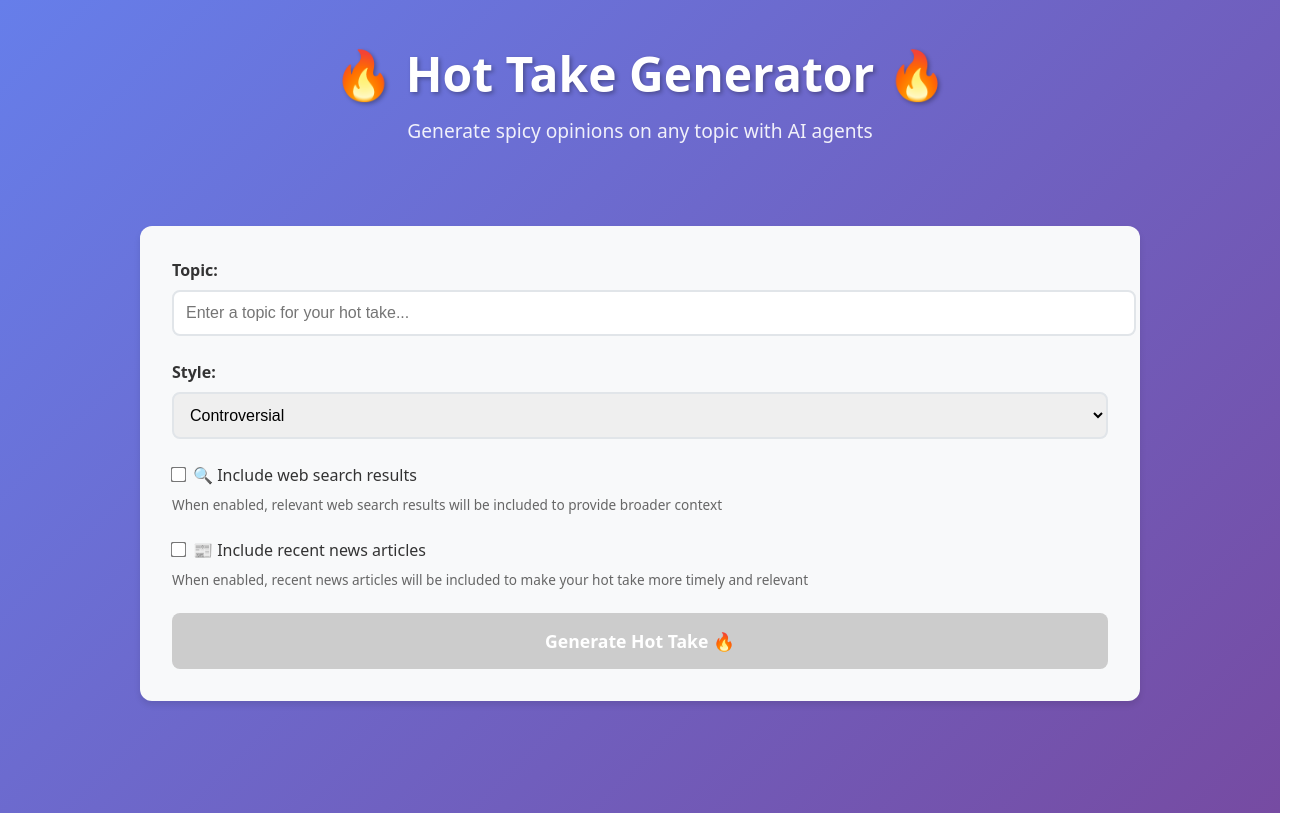
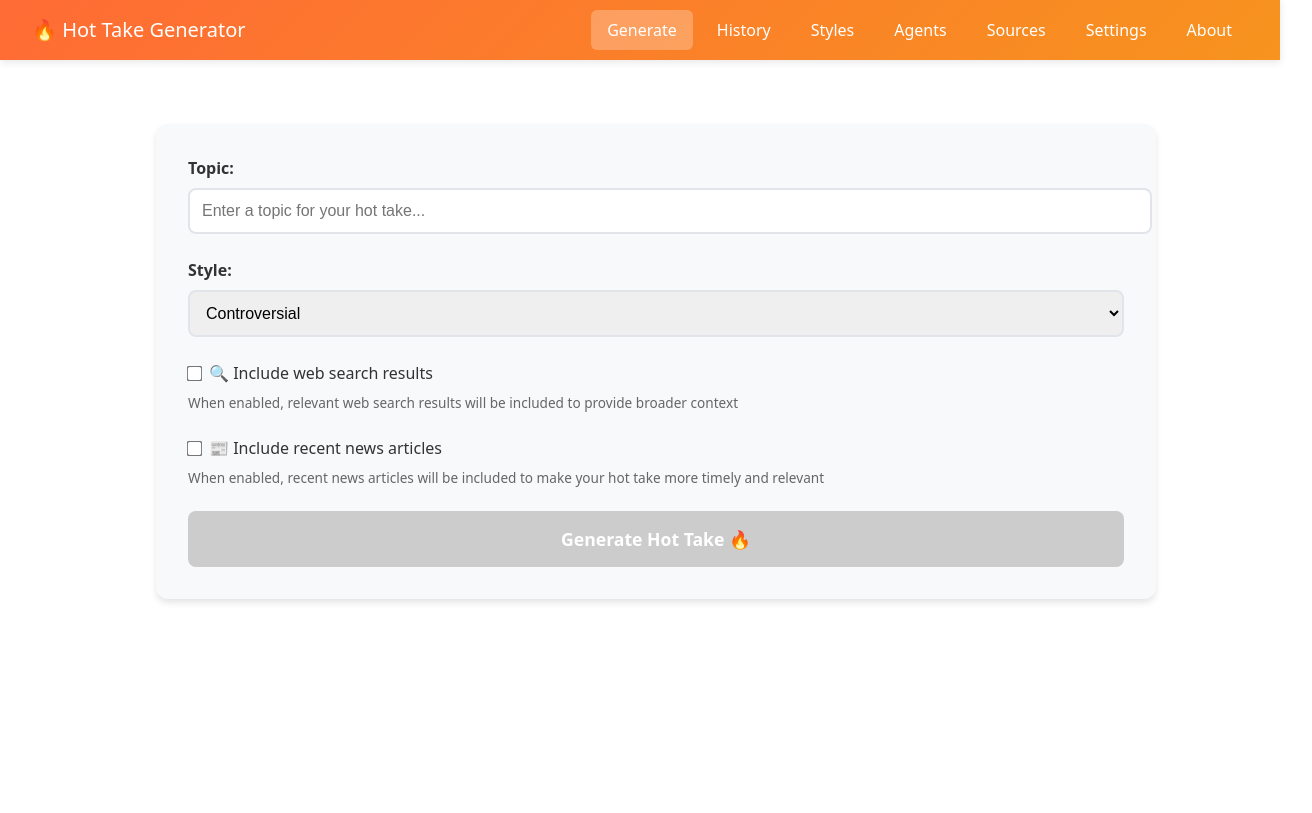
Before and after one commit to Uokoroafor/hot-take-generator, a React app in the folder frontend/: page /generate in a window 1280 px wide. Shown: the whole page, 1312 px wide, since content can reach past the window. Built offline with nearby package versions, Linux system fonts and the light colour scheme; the HTML template or start-up script is replaced by a standard one.

Commit message:
Refactor App component to use react-router for navigation and update tests for layout and links

```diff
--- a/frontend/src/App.tsx
+++ b/frontend/src/App.tsx
@@ -1,17 +1,30 @@
+import { BrowserRouter, Routes, Route, Navigate } from 'react-router-dom'
+import Layout from './components/Layout'
 import HotTakeGenerator from './components/HotTakeGenerator'
+import HistoryPage from './pages/HistoryPage'
+import StylesPage from './pages/StylesPage'
+import AgentsPage from './pages/AgentsPage'
+import SourcesPage from './pages/SourcesPage'
+import SettingsPage from './pages/SettingsPage'
+import AboutPage from './pages/AboutPage'
 import './App.css'
 
 function App() {
   return (
-    <div className="App">
-      <header className="App-header">
-        <h1>🔥 Hot Take Generator 🔥</h1>
-        <p>Generate spicy opinions on any topic with AI agents</p>
-      </header>
-      <main>
-        <HotTakeGenerator />
-      </main>
-    </div>
+    <BrowserRouter>
+      <Routes>
+        <Route path="/" element={<Layout />}>
+          <Route index element={<Navigate to="/generate" replace />} />
+          <Route path="generate" element={<HotTakeGenerator />} />
+          <Route path="history" element={<HistoryPage />} />
+          <Route path="styles" element={<StylesPage />} />
+          <Route path="agents" element={<AgentsPage />} />
+          <Route path="sources" element={<SourcesPage />} />
+          <Route path="settings" element={<SettingsPage />} />
+          <Route path="about" element={<AboutPage />} />
+        </Route>
+      </Routes>
+    </BrowserRouter>
   )
 }
 
```
Also changed, not shown: 1 other file (tests, documents, lock files or other folders).
